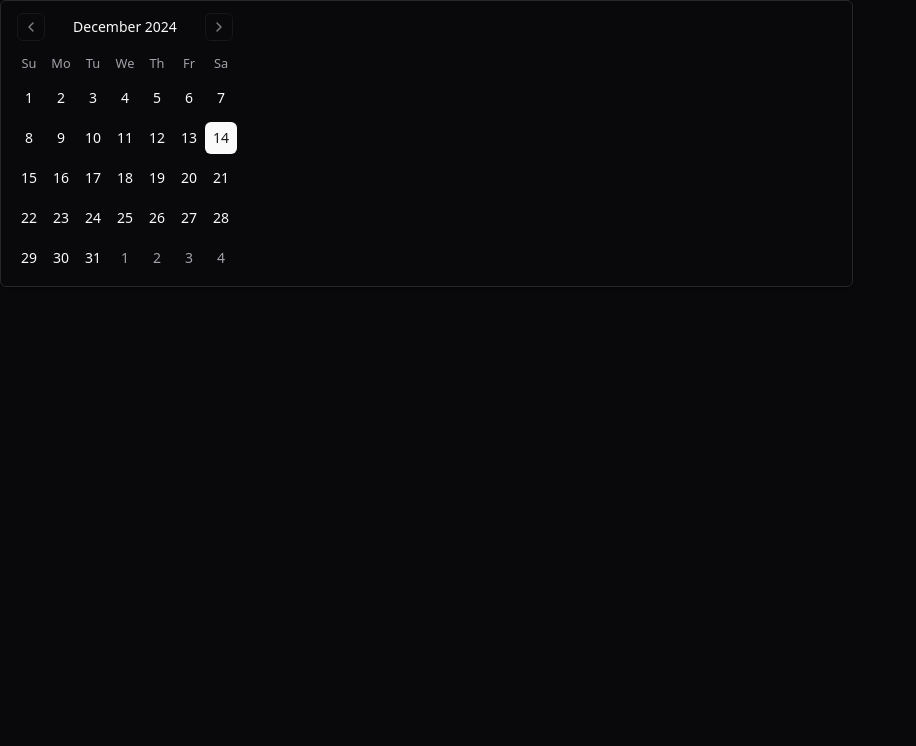
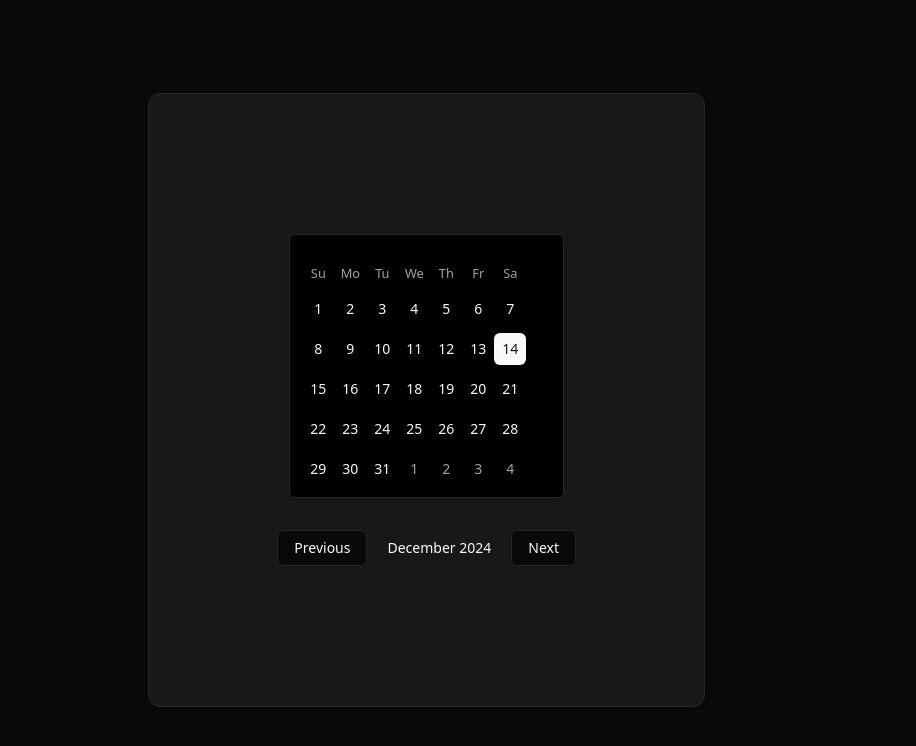
Before and after one commit to SamyaRoy999/TimeBridge, a React (Vite) app: page / in a window 1280 px wide. Shown: the top 746 px of the page, without its empty margins (0-916 px from the left). Built offline with nearby package versions, Linux system fonts and the light colour scheme.

Commit message:
Next and Previous added

```diff
--- a/src/App.jsx
+++ b/src/App.jsx
@@ -1,13 +1,17 @@
 import "./App.css";
 import { CalendarDemo } from "./components/CalendarDemo";
 
+import { Card } from "@/components/ui/card";
+
 function App() {
   return (
-    <div className="grid grid-cols-6">
-      <div className="col-span-4">
-        <CalendarDemo />
+    <div className="grid grid-cols-6 h-screen ">
+      <div className="col-span-4 flex  justify-center items-center">
+        <Card className="lg:p-32 bg-[#18181B]">
+          <CalendarDemo />
+        </Card>
       </div>
-      <div className=""></div>
+      <div className="col-span-2"></div>
     </div>
   );
 }
--- a/src/components/CalendarDemo.jsx
+++ b/src/components/CalendarDemo.jsx
@@ -12,8 +12,11 @@ export function CalendarDemo() {
         mode="single"
         selected={date}
         onSelect={setDate}
-        className="rounded-md border shadow"
+        className="rounded-md border shadow bg-black"
       />
+      {/* <p className="mt-4 text-white">
+        Selected Date: {date ? date.toDateString() : "None"}
+      </p> */}
     </>
   );
 }
--- /dev/null
+++ b/src/components/EventList.jsx
@@ -0,0 +1,7 @@
+import React from "react";
+
+const EventList = () => {
+  return <div></div>;
+};
+
+export default EventList;
--- a/src/components/ui/calendar.jsx
+++ b/src/components/ui/calendar.jsx
@@ -1,32 +1,37 @@
-import * as React from "react"
-import { ChevronLeft, ChevronRight } from "lucide-react"
-import { DayPicker } from "react-day-picker"
+import * as React from "react";
+import { ChevronLeft, ChevronRight } from "lucide-react";
+import { DayPicker } from "react-day-picker";
 
-import { cn } from "@/lib/utils"
-import { buttonVariants } from "@/components/ui/button"
+import { cn } from "@/lib/utils";
+import { buttonVariants } from "@/components/ui/button";
 
-function Calendar({
-  className,
-  classNames,
-  showOutsideDays = true,
-  ...props
-}) {
+function Calendar({ className, classNames, showOutsideDays = true, ...props }) {
+  const [currentMonth, setCurrentMonth] = React.useState(new Date());
+
+  const handleNextMonth = () => {
+    setCurrentMonth(
+      new Date(currentMonth.getFullYear(), currentMonth.getMonth() + 1)
+    );
+  };
+
+  const handlePreviousMonth = () => {
+    setCurrentMonth(
+      new Date(currentMonth.getFullYear(), currentMonth.getMonth() - 1)
+    );
+  };
+
   return (
-    (<DayPicker
+    <>
+      <div className="p-3">
+        <DayPicker
+          month={currentMonth}
           showOutsideDays={showOutsideDays}
           className={cn("p-3", className)}
           classNames={{
-        months: "flex flex-col sm:flex-row space-y-4 sm:space-x-4 sm:space-y-0",
+            months:
+              "flex flex-col sm:flex-row space-y-4 sm:space-x-4 sm:space-y-0",
             month: "space-y-4",
-        caption: "flex justify-center pt-1 relative items-center",
-        caption_label: "text-sm font-medium",
-        nav: "space-x-1 flex items-center",
-        nav_button: cn(
-          buttonVariants({ variant: "outline" }),
-          "h-7 w-7 bg-transparent p-0 opacity-50 hover:opacity-100"
-        ),
-        nav_button_previous: "absolute left-1",
-        nav_button_next: "absolute right-1",
+            caption: "hidden", // Hides the default caption (month and year display)
             table: "w-full border-collapse space-y-1",
             head_row: "flex",
             head_cell:
@@ -42,26 +47,45 @@ function Calendar({
               buttonVariants({ variant: "ghost" }),
               "h-8 w-8 p-0 font-normal aria-selected:opacity-100"
             ),
-        day_range_start: "day-range-start",
-        day_range_end: "day-range-end",
             day_selected:
               "bg-primary text-primary-foreground hover:bg-primary hover:text-primary-foreground focus:bg-primary focus:text-primary-foreground",
             day_today: "bg-accent text-accent-foreground",
             day_outside:
               "day-outside text-muted-foreground aria-selected:bg-accent/50 aria-selected:text-muted-foreground",
             day_disabled: "text-muted-foreground opacity-50",
-        day_range_middle:
-          "aria-selected:bg-accent aria-selected:text-accent-foreground",
             day_hidden: "invisible",
-        ...classNames,
           }}
-      components={{
-        IconLeft: ({ ...props }) => <ChevronLeft className="h-4 w-4" />,
-        IconRight: ({ ...props }) => <ChevronRight className="h-4 w-4" />,
-      }}
-      {...props} />)
+          {...props}
+        />
+      </div>
+      <div className="flex justify-between items-center gap-5 mt-5 mb-3">
+        <button
+          onClick={handlePreviousMonth}
+          className={cn(
+            buttonVariants({ variant: "outline" }),
+            "p-4 flex items-center justify-center"
+          )}
+        >
+          Previous
+        </button>
+        <h2 className="text-sm font-medium">
+          {currentMonth.toLocaleString("default", { month: "long" })}{" "}
+          {currentMonth.getFullYear()}
+        </h2>
+        <button
+          onClick={handleNextMonth}
+          className={cn(
+            buttonVariants({ variant: "outline" }),
+            " p-4 flex items-center justify-center"
+          )}
+        >
+          Next
+        </button>
+      </div>
+    </>
   );
 }
-Calendar.displayName = "Calendar"
 
-export { Calendar }
+Calendar.displayName = "Calendar";
+
+export { Calendar };
--- /dev/null
+++ b/src/components/ui/card.jsx
@@ -0,0 +1,50 @@
+import * as React from "react"
+
+import { cn } from "@/lib/utils"
+
+const Card = React.forwardRef(({ className, ...props }, ref) => (
+  <div
+    ref={ref}
+    className={cn("rounded-xl border bg-card text-card-foreground shadow", className)}
+    {...props} />
+))
+Card.displayName = "Card"
+
+const CardHeader = React.forwardRef(({ className, ...props }, ref) => (
+  <div
+    ref={ref}
+    className={cn("flex flex-col space-y-1.5 p-6", className)}
+    {...props} />
+))
+CardHeader.displayName = "CardHeader"
+
+const CardTitle = React.forwardRef(({ className, ...props }, ref) => (
+  <div
+    ref={ref}
+    className={cn("font-semibold leading-none tracking-tight", className)}
+    {...props} />
+))
+CardTitle.displayName = "CardTitle"
+
+const CardDescription = React.forwardRef(({ className, ...props }, ref) => (
+  <div
+    ref={ref}
+    className={cn("text-sm text-muted-foreground", className)}
+    {...props} />
+))
+CardDescription.displayName = "CardDescription"
+
+const CardContent = React.forwardRef(({ className, ...props }, ref) => (
+  <div ref={ref} className={cn("p-6 pt-0", className)} {...props} />
+))
+CardContent.displayName = "CardContent"
+
+const CardFooter = React.forwardRef(({ className, ...props }, ref) => (
+  <div
+    ref={ref}
+    className={cn("flex items-center p-6 pt-0", className)}
+    {...props} />
+))
+CardFooter.displayName = "CardFooter"
+
+export { Card, CardHeader, CardFooter, CardTitle, CardDescription, CardContent }
```
Also changed, not shown: src/components/ui/button.jsx (+18 -15 lines). Lines whose indentation alone changed are shown as unchanged.
